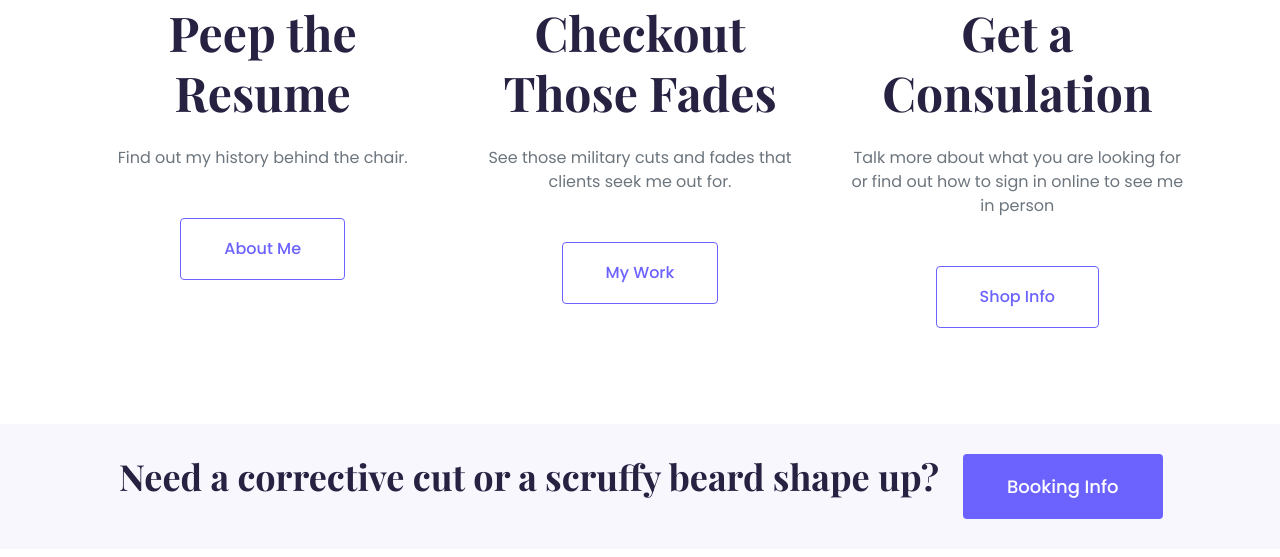
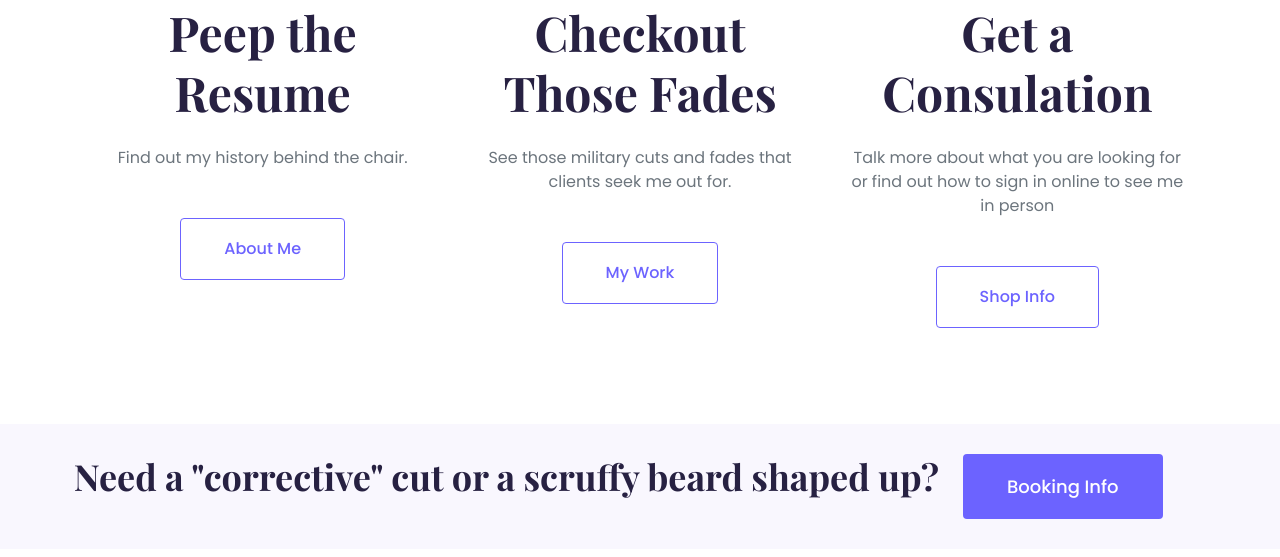
Before and after one commit to atalley3/portfolio-project, a plain HTML site: page index.html in a window 1280 px wide. Shown: the part 1449-2006 px from the top of the page. Drawn offline with nearby package versions, Linux system fonts and the light colour scheme.

Commit message:
booking banner grammar
cleaned up text in booking banner

```diff
--- a/index.html
+++ b/index.html
@@ -90,7 +90,7 @@
     <section class="booking-banner row">
       <div class="col-sm-9">
         <h2 class="text wrap">
-          Need a corrective cut or a scruffy beard shape up?
+          Need a "corrective" cut or a scruffy beard shaped up?
         </h2>
       </div>
       <div class="col-sm-3">
```
